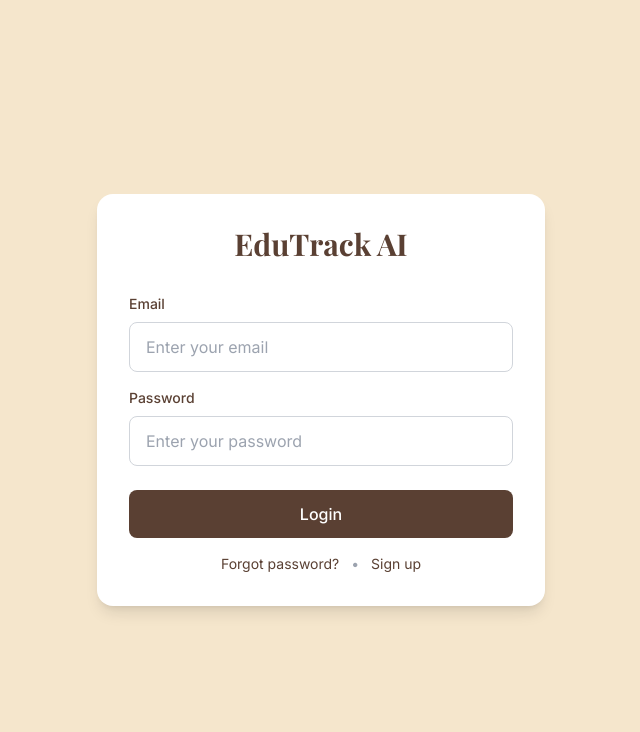
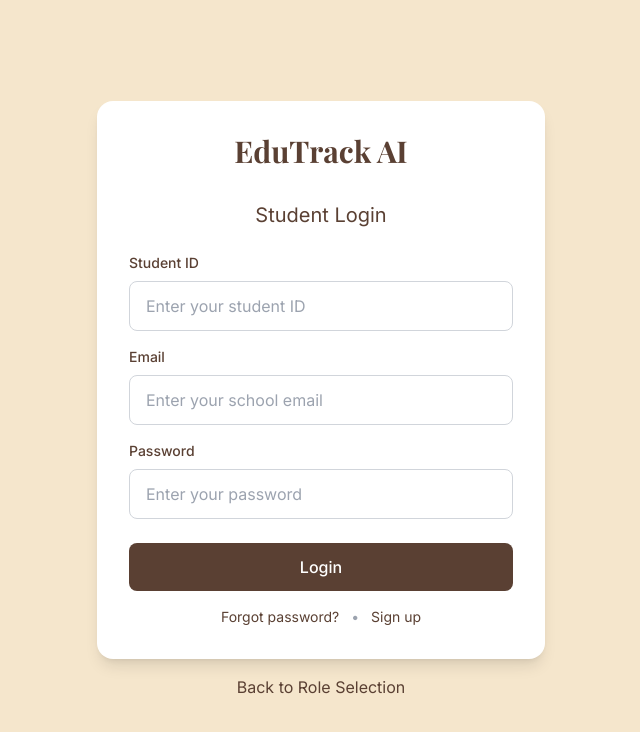
Before and after one commit to AadhilKassim/EduTrack-AI, a plain HTML site: page login/student-login-html.html in a window 1280 px wide. Shown: the whole page, without its empty margins (319-959 px from the left). Drawn offline with nearby package versions, Linux system fonts and the light colour scheme.

Commit message:
Created seperate login for Faculty, student and management

```diff
--- a/login/login.html
+++ b/login/student-login-html.html
@@ -3,7 +3,7 @@
 <head>
     <meta charset="UTF-8">
     <meta name="viewport" content="width=device-width, initial-scale=1.0">
-    <title>EduTrack AI - Login</title>
+    <title>EduTrack AI - Student Login</title>
     <script src="https://cdn.tailwindcss.com"></script>
     <link href="https://fonts.googleapis.com/css2?family=Playfair+Display:wght@400;700&family=Inter:wght@300;400;500&display=swap" rel="stylesheet">
     <style>
@@ -17,14 +17,24 @@
 </head>
 <body class="bg-[#F5E6CC] min-h-screen flex items-center justify-center p-4">
     <div class="w-full max-w-md">
-        <!-- Login Card -->
         <div class="bg-white rounded-2xl shadow-lg p-8">
-            <!-- Logo -->
             <h1 class="playfair text-3xl font-bold text-[#5A4033] text-center mb-8">EduTrack AI</h1>
+            <h2 class="text-xl text-center text-[#5A4033] mb-6">Student Login</h2>
 
-            <!-- Form -->
-            <form>
-                <!-- Email Input -->
+            <form id="studentLoginForm">
+                <div class="mb-4">
+                    <label class="block text-[#5A4033] text-sm font-medium mb-2" for="studentId">
+                        Student ID
+                    </label>
+                    <input
+                        class="w-full px-4 py-3 rounded-lg border border-gray-300 focus:outline-none focus:ring-2 focus:ring-[#5A4033] focus:border-transparent"
+                        id="studentId"
+                        type="text"
+                        placeholder="Enter your student ID"
+                        required
+                    >
+                </div>
+
                 <div class="mb-4">
                     <label class="block text-[#5A4033] text-sm font-medium mb-2" for="email">
                         Email
@@ -33,11 +43,11 @@
                         class="w-full px-4 py-3 rounded-lg border border-gray-300 focus:outline-none focus:ring-2 focus:ring-[#5A4033] focus:border-transparent"
                         id="email"
                         type="email"
-                        placeholder="Enter your email"
+                        placeholder="Enter your school email"
+                        required
                     >
                 </div>
 
-                <!-- Password Input -->
                 <div class="mb-6">
                     <label class="block text-[#5A4033] text-sm font-medium mb-2" for="password">
                         Password
@@ -47,24 +57,26 @@
                         id="password"
                         type="password"
                         placeholder="Enter your password"
+                        required
                     >
                 </div>
 
-                <!-- Login Button -->
                 <button
                     class="w-full bg-[#5A4033] text-white font-medium py-3 px-4 rounded-lg hover:bg-[#3D2B1F] transition duration-200"
-                    type="button"
+                    type="submit"
                 >
                     Login
                 </button>
 
-                <!-- Links -->
                 <div class="mt-4 text-center text-sm">
                     <a href="#" class="text-[#5A4033] hover:underline">Forgot password?</a>
                     <span class="mx-2 text-gray-400">•</span>
-                    <a href="#" class="text-[#5A4033] hover:underline">Sign up</a>
+                    <a href="student-signup.html" class="text-[#5A4033] hover:underline">Sign up</a>
                 </div>
             </form>
+        </div>
+        <div class="mt-4 text-center">
+            <a href="role-selection.html" class="text-[#5A4033] hover:underline">Back to Role Selection</a>
         </div>
     </div>
 </body>
```
Also changed, not shown: login/login-selection-html.html (renamed from pages/login-selection-html.html, +0 -4 lines), login/faculty-login-html.html (renamed from pages/faculty-login-html.html), login/login.js (deleted), login/manager-login-html.html (renamed from pages/manager-login-html.html).
